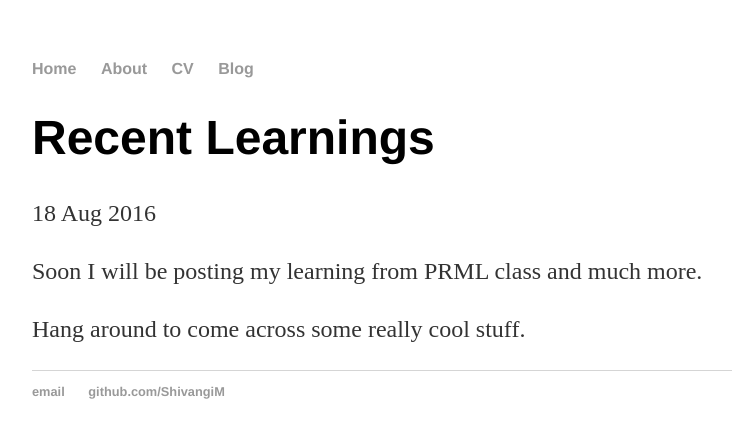
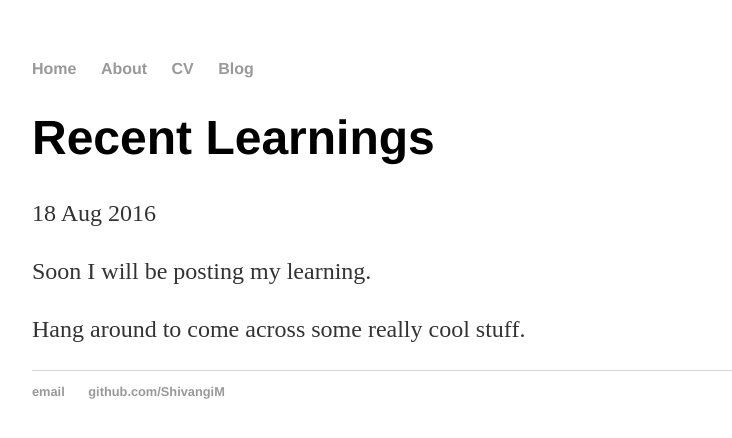
Before and after one commit to ShivangiM/shivangim.github.io, a Jekyll site: the page built from _posts/2016-08-18-Recent learnings.md, in a window 1280 px wide. Shown: the top 438 px of the page, without its empty margins (160-892 px from the left). Built offline with Jekyll 4.4.1, drawn with Linux system fonts in a browser that asks for light colours.

Commit message:
Update 2016-08-18-Recent learnings.md

```diff
--- a/_posts/2016-08-18-Recent learnings.md
+++ b/_posts/2016-08-18-Recent learnings.md
@@ -4,6 +4,6 @@ title: "Recent Learnings"
 date: 2016-08-18
 ---
 
-Soon I will be posting my learning from PRML class and much more.
+Soon I will be posting my learning.
 
 Hang around to come across some really cool stuff.
```
